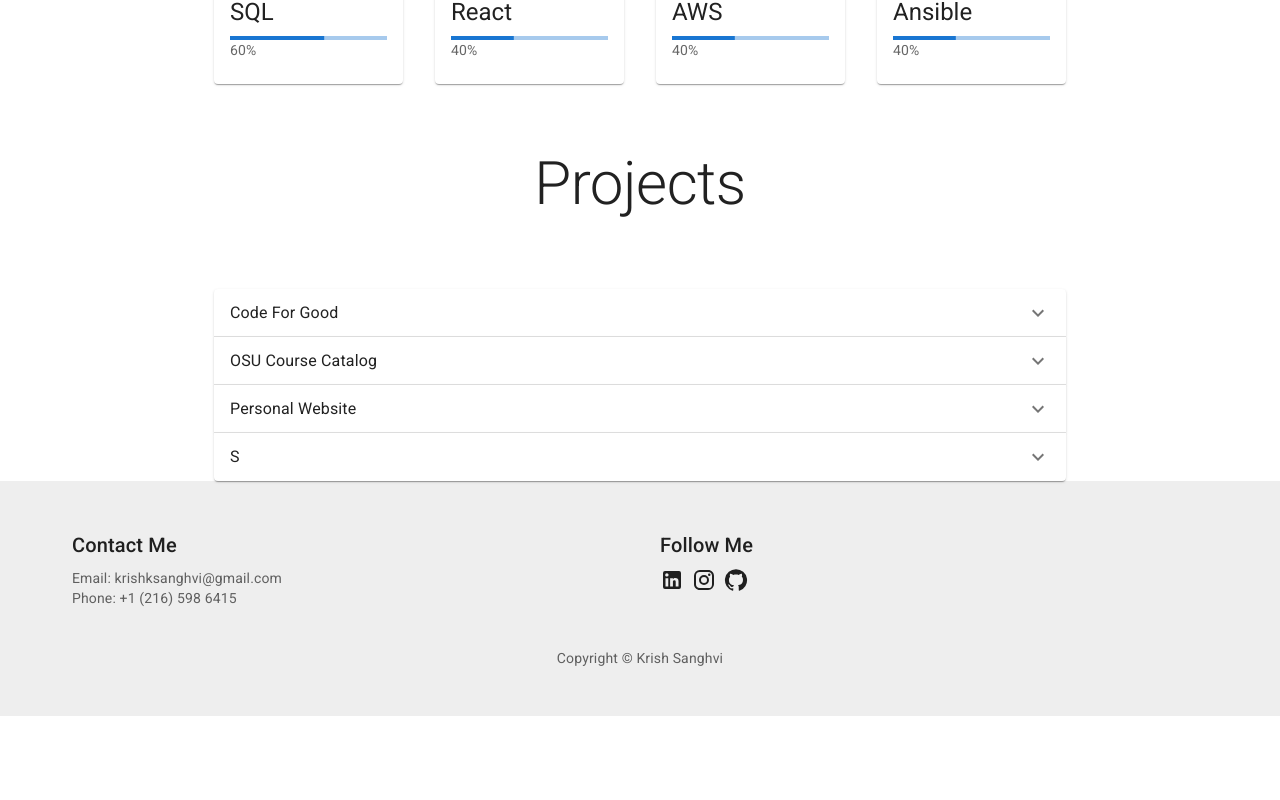
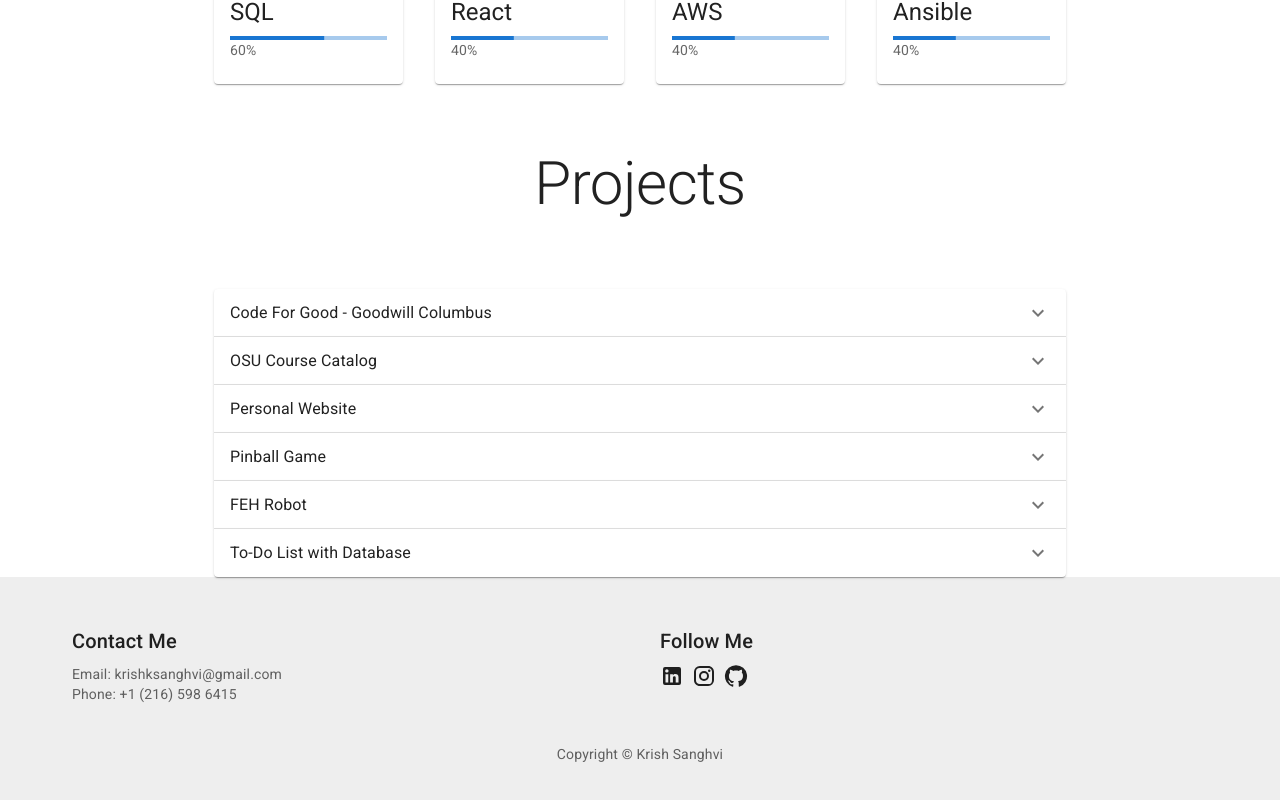
Before and after one commit to krishsanghvi/krishsanghvi.github.io, a React (Create React App) app: page /#/Experience in a window 1280 px wide. Shown: the part 730-1530 px from the top of the page. Before the commit the page ends 1446 px from the top, so only its background shows below. Built offline with nearby package versions, Linux system fonts and the light colour scheme.

Commit message:
Project Descriptions

```diff
--- a/src/components/Blog.js
+++ b/src/components/Blog.js
@@ -17,19 +17,6 @@ import Typography from '@mui/material/Typography';
 import Container from '@mui/material/Container';
 import Link from '@mui/material/Link';
 import { createTheme, ThemeProvider } from '@mui/material/styles';
-
-function Copyright() {
-  return (
-    <Typography variant="body2" color="text.secondary" align="center">
-      {'Copyright © '}
-      <Link color="inherit" href="https://mui.com/">
-        Your Website
-      </Link>{' '}
-      {new Date().getFullYear()}
-      {'.'}
-    </Typography>
-  );
-}
 
 const cards = [1, 2, 3, 4, 5, 6, 7, 8, 9];
 
@@ -57,25 +44,11 @@ export default function Album() {
               color="text.primary"
               gutterBottom
             >
-              Album layout
+              Food Reviews
             </Typography>
-            <Typography variant="h5" align="center" color="text.secondary" paragraph>
-              Something short and leading about the collection below—its contents,
-              the creator, etc. Make it short and sweet, but not too short so folks
-              don&apos;t simply skip over it entirely.
-            </Typography>
-            <Stack
-              sx={{ pt: 4 }}
-              direction="row"
-              spacing={2}
-              justifyContent="center"
-            >
-              <Button variant="contained">Main call to action</Button>
-              <Button variant="outlined">Secondary action</Button>
-            </Stack>
           </Container>
         </Box>
-        <Container sx={{ py: 8 }} maxWidth="md">
+        <Container maxWidth="md">
           {/* End hero unit */}
           <Grid container spacing={4}>
             {cards.map((card) => (
--- a/src/components/Project.js
+++ b/src/components/Project.js
@@ -13,16 +13,32 @@ import AccordionDetails from '@mui/material/AccordionDetails';
 import ExpandMoreIcon from '@mui/icons-material/ExpandMore';
 import Container from '@mui/material/Container';
 
+
+
 import { motion } from "framer-motion"
 
 
 const acord = {
-  "Code For Good":{description: "Description for Code for Good" },
-  "OSU Course Catalog":{description: "Description for OSU Course Catalog"},
-  "Personal Website":{description: "Built personal website to display skills, projects, and experiences in a professional React web application. Used GitHub Pages to host website for free."},
-  "S":{description: "Description for OSU Course Catalog"},
-  "OSU Course Catalog":{description: "Description for OSU Course Catalog"}
+  "Code For Good - Goodwill Columbus": {
+    description: "Developed a comprehensive system featuring user authentication, a dynamic course calendar, and a newsletter. Implemented secure password hashing and storage. Integrated a mentorship database, an intelligent chatbot, and an admin dashboard for real-time interactions and FAQs. Enabled Twilio push notifications, web page analytics, and event planning functionalities."
+  },
+  "OSU Course Catalog": {
+    description: "Enhanced the OSU Course Catalog system to provide an intuitive and user-friendly interface for course exploration and selection. Implemented advanced search capabilities and interactive course details."
+  },
+  "Personal Website": {
+    description: "Designed and built a professional personal website showcasing my skills, projects, and experiences. Developed using React and hosted on GitHub Pages, the site demonstrates my proficiency in modern web development."
+  },
+  "Pinball Game": {
+    description: "Programmed an engaging Pinball Game in C, integrating 2D motion physics, interactive graphics, and efficient input/output file handling for a seamless gaming experience."
+  },
+  "FEH Robot": {
+    description: "Engineered an autonomous robot using C++, designed to navigate and complete tasks on a challenging multifaceted course. The project showcased my skills in robotics and autonomous systems."
+  },
+  "To-Do List with Database": {
+    description: "Created a full-featured web application for task management. Features include adding, editing, and deleting tasks, with automatic categorization and data persistence. Developed with a focus on user experience and data integrity."
+  }
 }
+
 
 function Project() {
   return (
```
